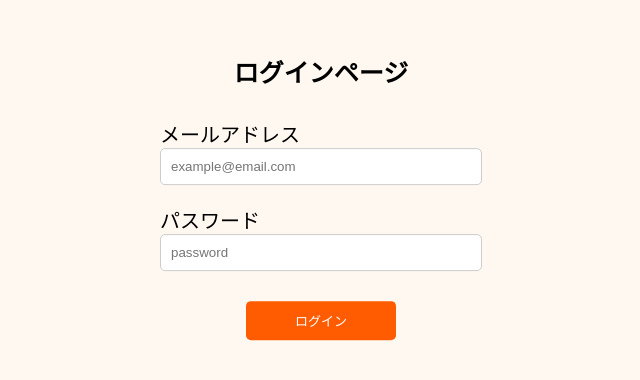
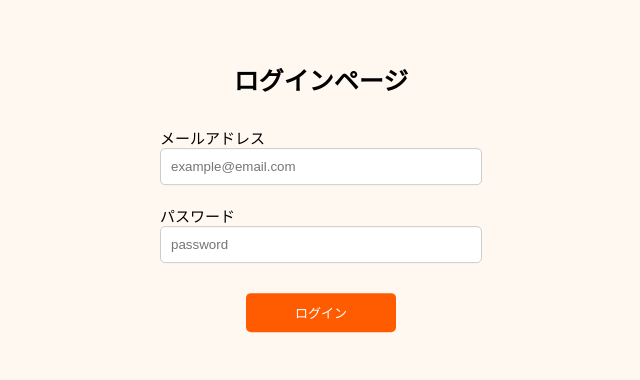
Before and after one commit to Fu-taKagawa/occur-salon, a React (Create React App) app: page /login in a window 1280 px wide. Shown: the part 212-592 px from the top of the page, without its empty margins (319-959 px from the left). Built offline with nearby package versions, Linux system fonts and the light colour scheme.

Commit message:
change header link & login page font-size

```diff
--- a/src/component/header/header.js
+++ b/src/component/header/header.js
@@ -16,7 +16,7 @@
                     <div className="gnavi__wrap">
                         <ul className="gnavi__lists">
                             <li className="gnavi__list">
-                                <Link to={'/'} className="gnavi__link">マイページ</Link>
+                                <Link to={'/userInfo'} className="gnavi__link">マイページ</Link>
                                 <ul className="dropdown__lists">
                                     <li className="dropdown__list">
                                         <Link to={'/userInfo'}>会員情報</Link>
--- a/src/index.css
+++ b/src/index.css
@@ -42,7 +42,7 @@
   align-items: flex-start;
   width: fit-content;
   margin: auto;
-  font-size: 20px;
+  font-size: 15px;
   font-family: Noto-sansJP, YuGothic, "Yu Gothic", "Helvetica Neue", Arial, "Hiragino Kaku Gothic ProN", "Hiragino Sans", Meiryo, sans-serif;
 }
 .login__area__text input{
```
